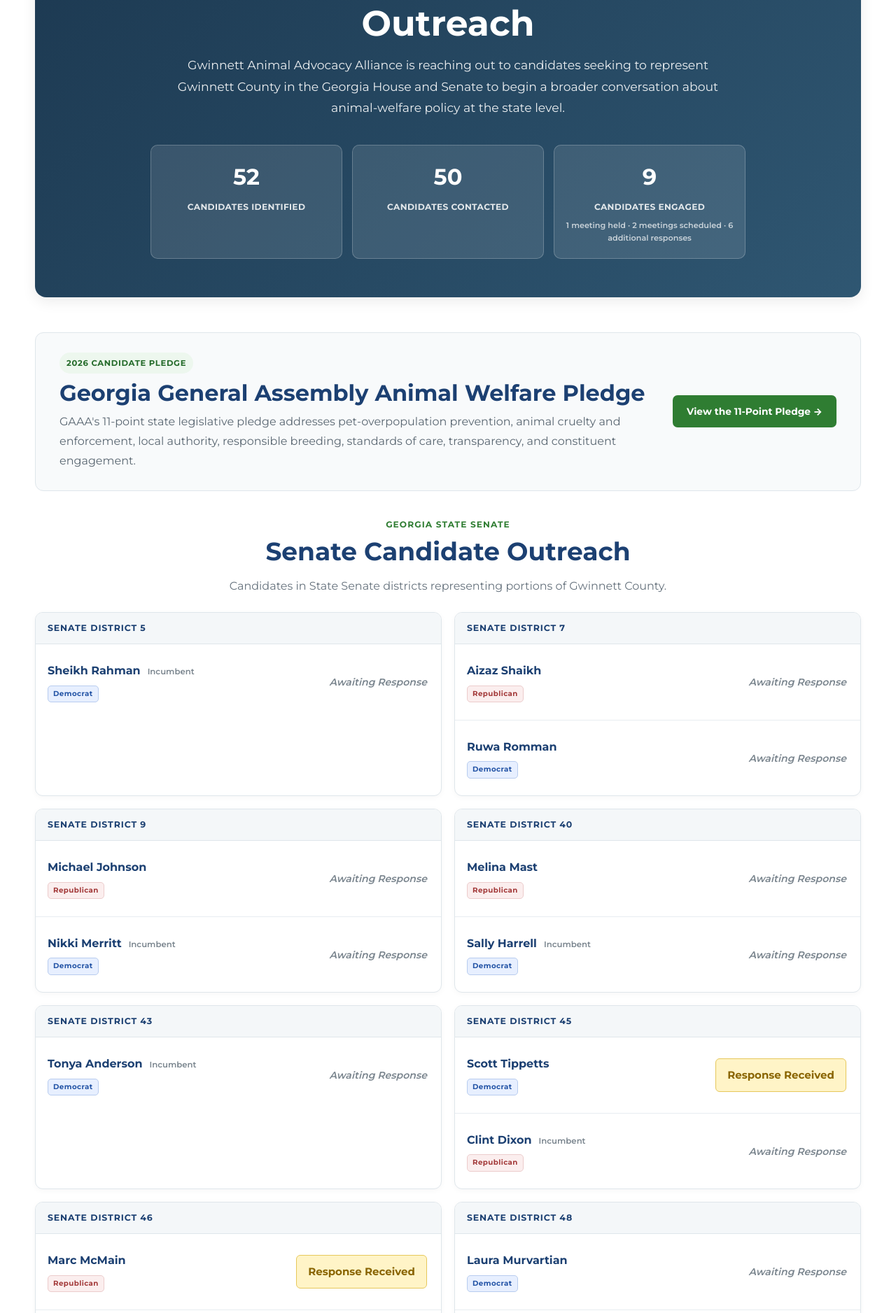
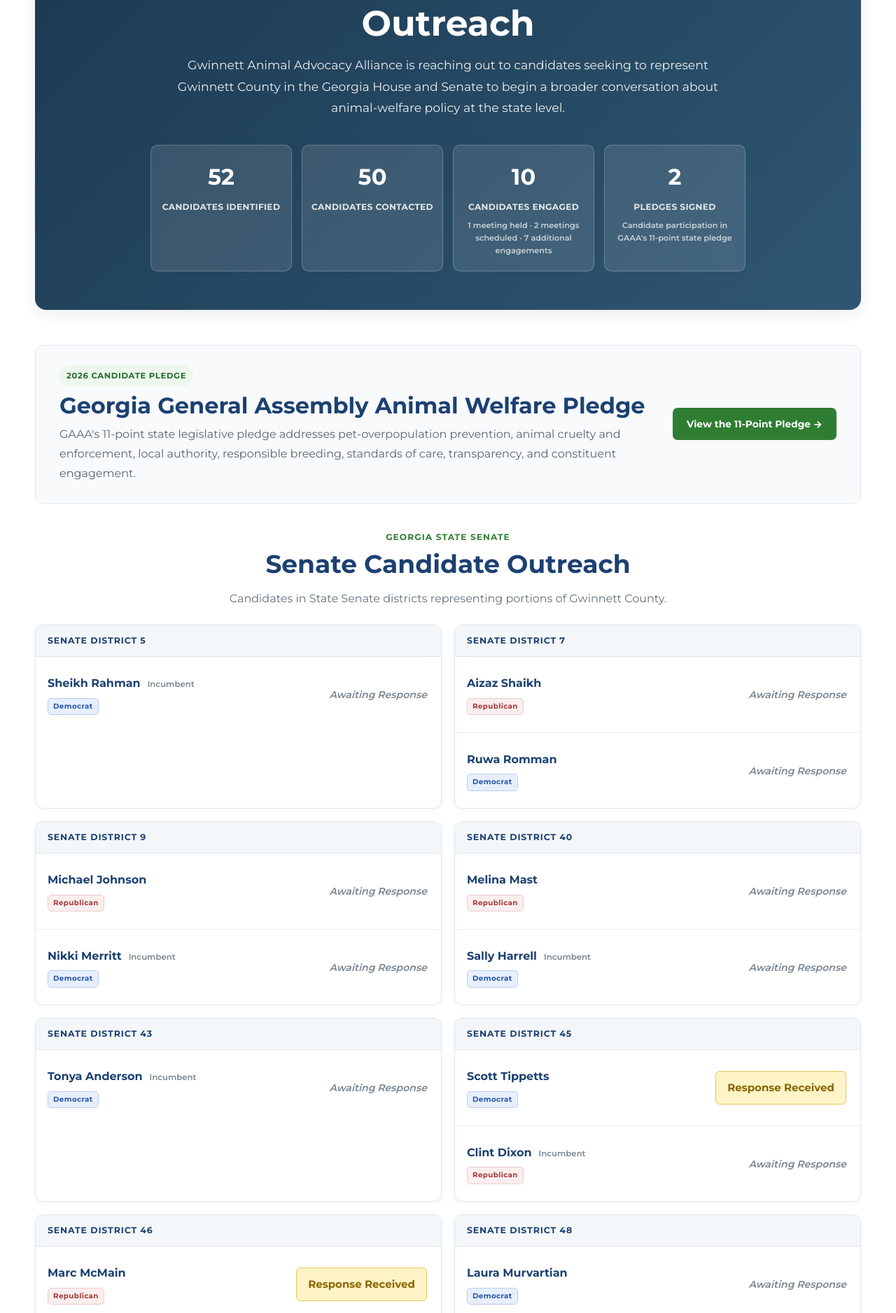
Before and after one commit to whitleybacon/gwinnett-animal-advocacy-alliance, a Jekyll site: the page built from election-2026/state/index.html, in a window 1280 px wide. Shown: the part 368-2245 px from the top of the page at 70% size. Built offline with Jekyll 4.4.1, drawn with Linux system fonts in a browser that asks for light colours; some of the changed text lies outside the part shown.

Commit message:
Update index.html

```diff
--- a/election-2026/state/index.html
+++ b/election-2026/state/index.html
@@ -97,7 +97,7 @@
     max-width: 850px;
     margin: 38px auto 0;
     display: grid;
-    grid-template-columns: repeat(3, 1fr);
+    grid-template-columns: repeat(4, 1fr);
     gap: 14px;
   }
 
@@ -809,9 +809,15 @@
       </div>
 
       <div class="metric">
-        <span class="metric-number">9</span>
+        <span class="metric-number">10</span>
         <span class="metric-label">Candidates Engaged</span>
-        <span class="metric-detail">1 meeting held · 2 meetings scheduled · 6 additional responses</span>
+        <span class="metric-detail">1 meeting held · 2 meetings scheduled · 7 additional engagements</span>
+      </div>
+
+      <div class="metric">
+        <span class="metric-number">2</span>
+        <span class="metric-label">Pledges Signed</span>
+        <span class="metric-detail">Candidate participation in GAAA's 11-point state pledge</span>
       </div>
 
     </div>
@@ -1281,8 +1287,9 @@
             <span class="party-label democrat">Democrat</span>
           </div>
 
-          <span class="candidate-status status-awaiting">
-            Awaiting Response
+          <span class="candidate-status status-signed">
+            <i class="fas fa-check-circle" aria-hidden="true"></i>
+            Pledge Signed
           </span>
         </div>
 
@@ -1495,8 +1502,9 @@
             <span class="party-label democrat">Democrat</span>
           </div>
 
-          <span class="candidate-status status-response">
-            Response Received
+          <span class="candidate-status status-signed">
+            <i class="fas fa-check-circle" aria-hidden="true"></i>
+            Pledge Signed
           </span>
         </div>
 
@@ -1664,6 +1672,10 @@
           <span class="candidate-status status-response">
             Response Received
           </span>
+
+          <p class="status-detail">
+            Confirmed attendance for GAAA's October 18 Animal Advocates Meet &amp; Greet.
+          </p>
         </div>
 
         <div class="candidate-entry">
```
